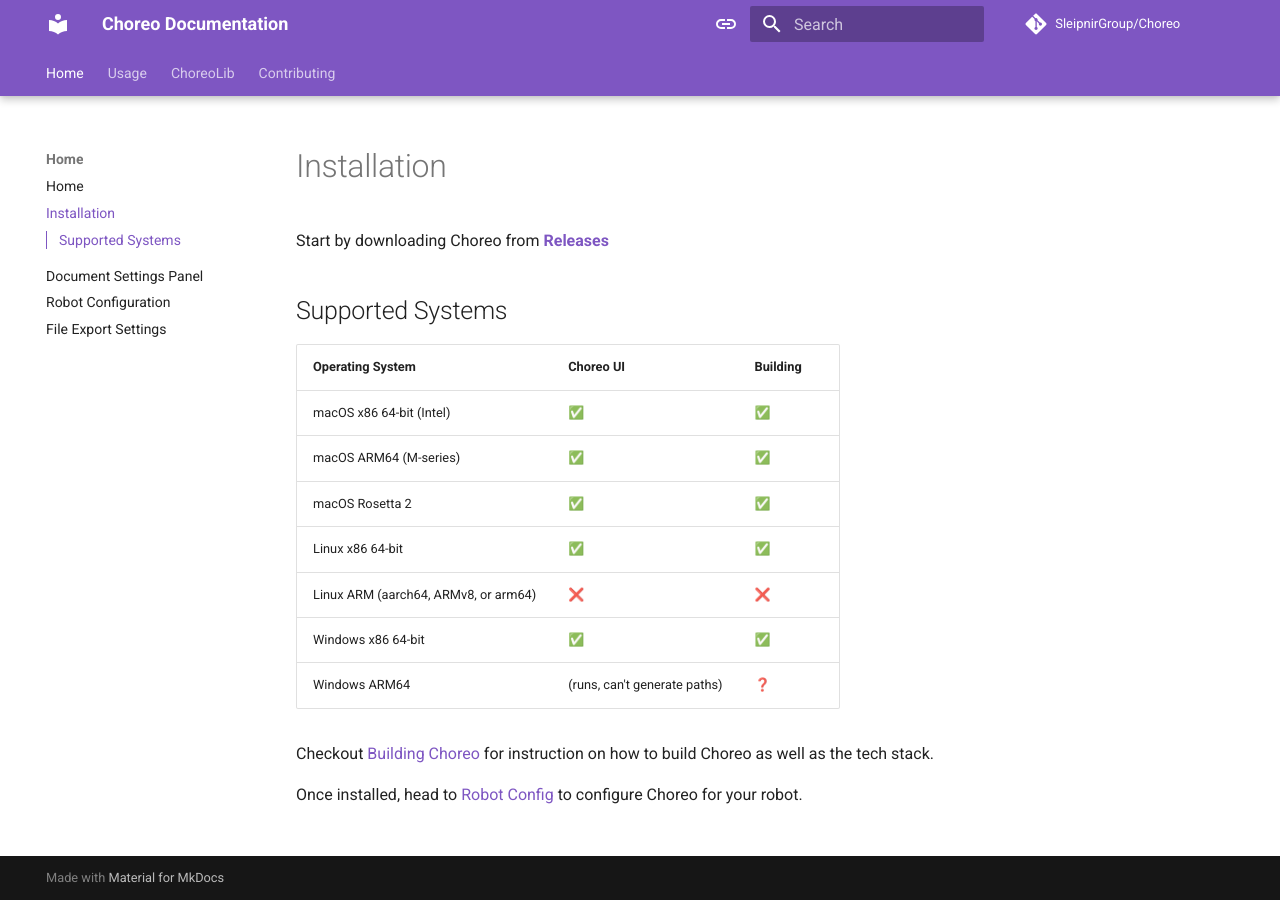
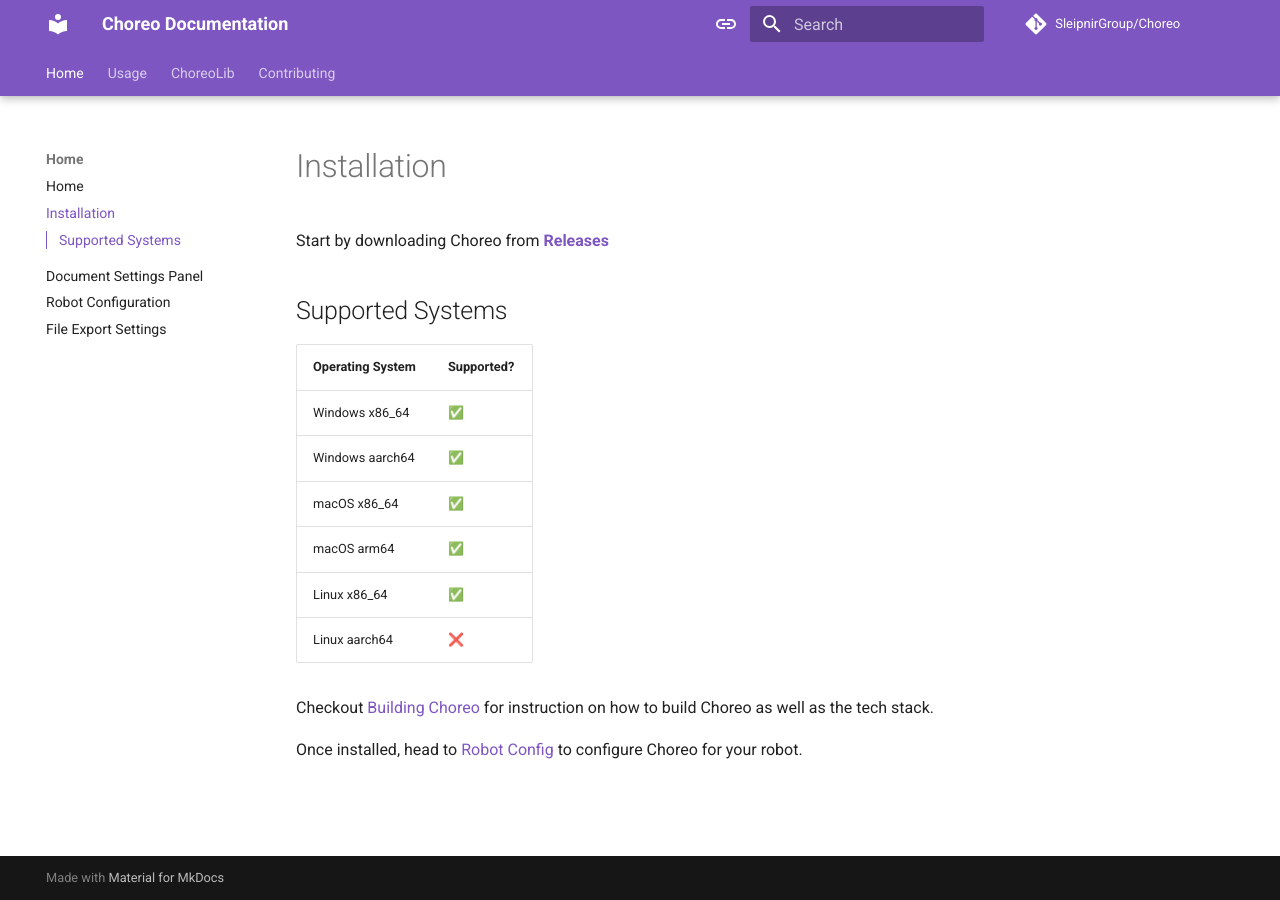
Before and after one commit to RohanBhattacharyya/Choreo, an MkDocs documentation site: the page built from docs/installation.md, in a window 1280 px wide. Built offline with MkDocs 1.6.1 and Material for MkDocs 9.7.7, drawn with Linux system fonts in a browser that asks for light colours; comment, search, counter and statistics services are not loaded.

Commit message:
Update supported systems table in docs (#417)

```diff
--- a/docs/installation.md
+++ b/docs/installation.md
@@ -4,15 +4,14 @@
 
 ## Supported Systems
 
-| Operating System                     | Choreo UI                    | Building |
-| ------------------------------------ | ---------------------------- | -------- |
-| macOS x86 64-bit (Intel)             | ✅                           | ✅       |
-| macOS ARM64 (M-series)               | ✅                           | ✅       |
-| macOS Rosetta 2                      | ✅                           | ✅       |
-| Linux x86 64-bit                     | ✅                           | ✅       |
-| Linux ARM (aarch64, ARMv8, or arm64) | ❌                           | ❌       |
-| Windows x86 64-bit                   | ✅                           | ✅       |
-| Windows ARM64                        | (runs, can't generate paths) | ❓       |
+| Operating System                     | Supported? |
+| ------------------------------------ | ---------- |
+| Windows x86\_64                      | ✅         |
+| Windows aarch64                      | ✅         |
+| macOS x86\_64                        | ✅         |
+| macOS arm64                          | ✅         |
+| Linux x86\_64                        | ✅         |
+| Linux aarch64                        | ❌         |
 
 Checkout [Building Choreo](./contributing/building-choreo.md) for instruction on how to build Choreo as well as the tech stack.
 
```
